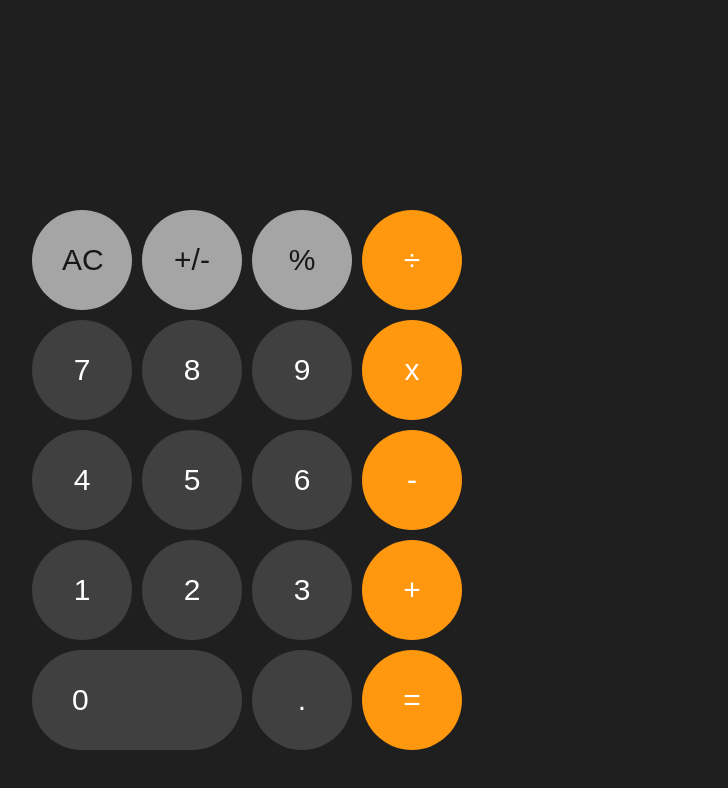
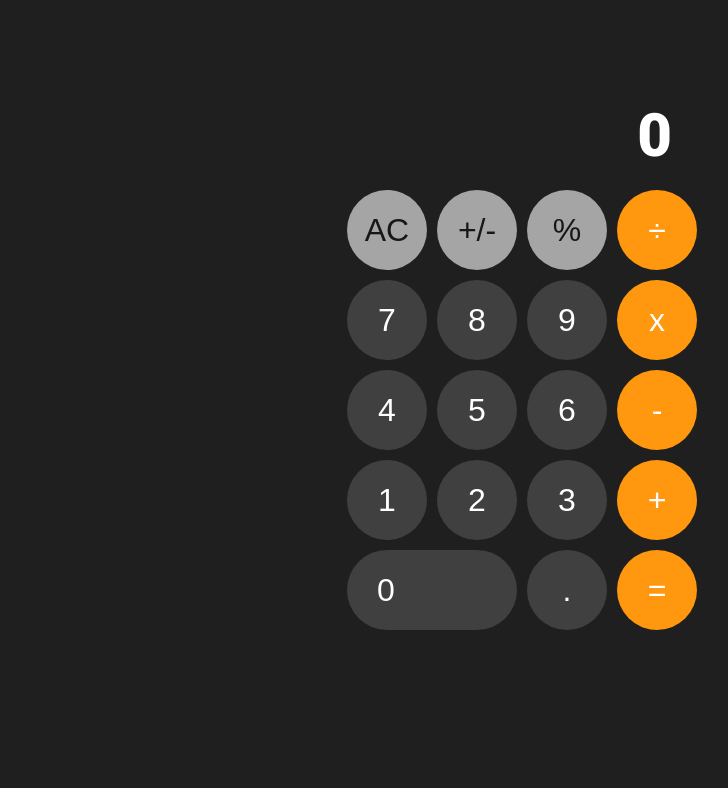
Before and after one commit to composercordero/calculator-top, a plain HTML site: page index.html in a window 1280 px wide. Shown: the whole page, without its empty margins (118-846 px from the left). Drawn offline with Linux system fonts and the light colour scheme.

Commit message:
Add font, css transitions
Style done. JavaScript next.

```diff
--- a/index.html
+++ b/index.html
@@ -10,9 +10,9 @@
 
 </head>
 <body>
-
-    <div id="container">
-        <div class="display"></div>
+<div id="container">
+    <div id="grid">
+        <div class="display">0</div>
         <div class="right-column"></div>
         <div class="left-column"></div>
         <button class="divide orange">÷</button>
@@ -35,7 +35,7 @@
         <button class="zero dark-gray">0</button>
         <button class="period dark-gray">.</button>
     </div>
-
+</div>
 
     <script type="text/javascript" src="script.js" defer></script>
 </body>
--- a/style.css
+++ b/style.css
@@ -1,59 +1,77 @@
+@import url('https://fonts.googleapis.com/css2?family=Roboto:ital,wght@0,100;0,300;0,400;0,500;0,700;0,900;1,100;1,300;1,400;1,500;1,700;1,900&display=swap');
+
 body{
     align-content: center;
     font-weight: 900;
     width: 980px;
     margin: 0 auto;
     background-color: #1f1f1f;
+    font-family: roboto;
 }
 
 #container{
+    display: flex;
+    justify-content: center;
+}
+
+#grid{
     display: grid;
-    grid-template-columns: repeat(5, 1fr);
-    grid-template-rows: repeat(5, 1fr);
+    grid-template-columns: repeat(4, 1fr);
+    grid-template-rows: repeat(4, 1fr);
     grid-column-gap: 10px;
     grid-row-gap: 10px;
-    text-align: center;
-    width: 400px;
     margin-top: 100px;
 }
 
 .display { grid-area: 1 / 1 / 2 / 5; }
-.right-column { grid-area: 2 / 4 / 7 / 5; }
-.left-column { grid-area: 2 / 1 / 7 / 4; }
-.divide { grid-area: 2 / 4 / 3 / 5; }
-.multiply { grid-area: 3 / 4 / 4 / 5; }
-.subtract { grid-area: 4 / 4 / 5 / 5; }
-.add { grid-area: 5 / 4 / 6 / 5; }
-.equal { grid-area: 6 / 4 / 7 / 5; }
-.clear { grid-area: 2 / 1 / 3 / 2; }
-.plus-minus { grid-area: 2 / 2 / 3 / 3; }
-.percentages { grid-area: 2 / 3 / 3 / 4; }
-.seven { grid-area: 3 / 1 / 4 / 2; }
-.eight { grid-area: 3 / 2 / 4 / 3; }
-.nine { grid-area: 3 / 3 / 4 / 4; }
-.four { grid-area: 4 / 1 / 5 / 2; }
-.five { grid-area: 4 / 2 / 5 / 3; }
-.six { grid-area: 4 / 3 / 5 / 4; }
-.one { grid-area: 5 / 1 / 6 / 2; }
-.two { grid-area: 5 / 2 / 6 / 3; }
-.three { grid-area: 5 / 3 / 6 / 4; }
+.right-column { grid-area: 2 / 4 / 7 / 4; }
+.left-column { grid-area: 2 / 1 / 7 / 3; }
+.divide { grid-area: 2 / 4 / 3 / 4; }
+.multiply { grid-area: 3 / 4 / 4 / 4; }
+.subtract { grid-area: 4 / 4 / 5 / 4; }
+.add { grid-area: 5 / 4 / 6 / 4; }
+.equal { grid-area: 6 / 4 / 7 / 4; }
+.clear { grid-area: 2 / 1 / 3 / 1; }
+.plus-minus { grid-area: 2 / 2 / 3 / 2; }
+.percentages { grid-area: 2 / 3 / 3 / 3; }
+.seven { grid-area: 3 / 1 / 4 / 1; }
+.eight { grid-area: 3 / 2 / 4 / 2; }
+.nine { grid-area: 3 / 3 / 4 / 3; }
+.four { grid-area: 4 / 1 / 5 / 1; }
+.five { grid-area: 4 / 2 / 5 / 2; }
+.six { grid-area: 4 / 3 / 5 / 3; }
+.one { grid-area: 5 / 1 / 6 / 1; }
+.two { grid-area: 5 / 2 / 6 / 2; }
+.three { grid-area: 5 / 3 / 6 / 3; }
 .zero { grid-area: 6 / 1 / 7 / 3; }
-.period { grid-area: 6 / 3 / 7 / 4; }
+.period { grid-area: 6 / 3 / 7 / 3; }
 
-#container > button {
+#grid > button {
     border-radius: 50%;
     border: none;
-    padding: 30px;
-    font-size: 30px;
-    height: 100px;
-    width: 100px;
+    padding: 10px;
+    font-size: 32px;
+    height: 80px;
+    width: 80px;
 }
 
-#container > .zero{
+#grid > button:hover {
+box-shadow: inset 0 0 100px 100px rgba(255, 255, 255, 0.2);
+transition: 0.5s;
+}
+
+#grid > .zero{
     border-radius: 50px;
     width: 100%;
     text-align: left;
-    padding-left: 40px;
+    padding-left: 30px;
+}
+
+.display{
+    color: #ffffff;
+    font-size: 60px;
+    text-align: right;
+    padding-right: 25px;
 }
 
 .light-gray{
```
